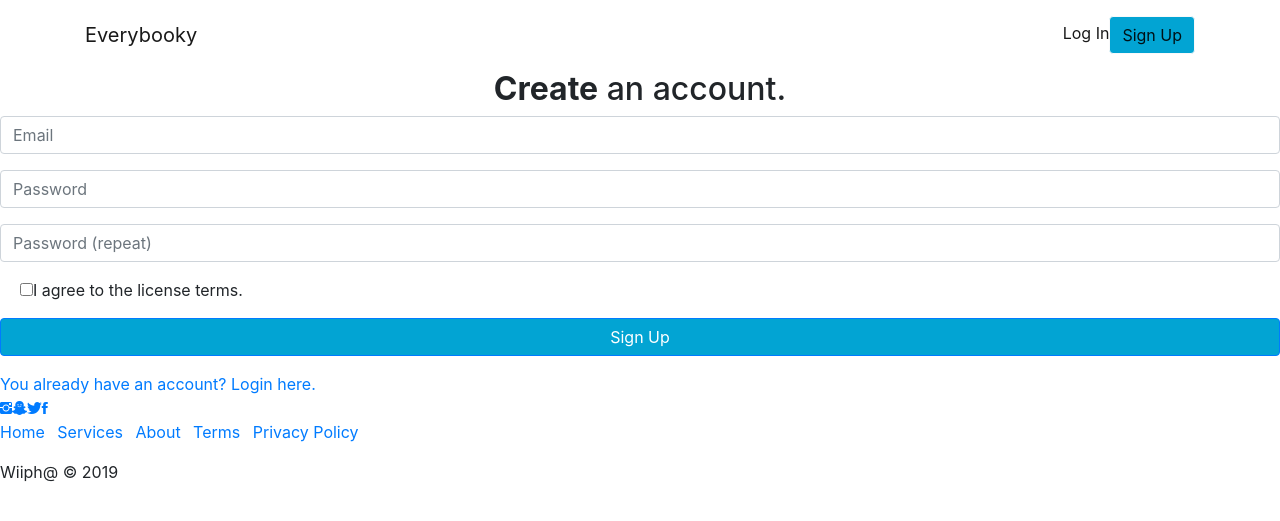
After one commit to j-Riv/everybooky, a Node server app: template views/login.handlebars in a window 1280 px wide. The commit adds this page. Shown: the top 521 px of the page. Run offline with Node 20, Linux system fonts and the light colour scheme; the template is opened without the code that fills it, so the values that code supplies are empty; some libraries are stand-ins or nearby versions.

Commit message:
added login.handlebars

```diff
--- a/views/layouts/main.handlebars
+++ b/views/layouts/main.handlebars
@@ -6,10 +6,15 @@
   <link rel="stylesheet" href="https://maxcdn.bootstrapcdn.com/bootstrap/4.0.0-beta.3/css/bootstrap.min.css">
   <link rel="stylesheet" href="/styles/styles.css" media="screen" title="no title" charset="utf-8">
   <title>Home Page</title>
+  <link rel="stylesheet" href="https://cdnjs.cloudflare.com/ajax/libs/twitter-bootstrap/4.2.1/css/bootstrap.min.css">
+  <link rel="stylesheet" href="https://cdnjs.cloudflare.com/ajax/libs/ionicons/2.0.1/css/ionicons.min.css">
+  <link rel="stylesheet" href="assets/css/styles.min.css">
 </head>
 
 <body>
   {{{body}}}
+  <script src="https://cdnjs.cloudflare.com/ajax/libs/jquery/3.3.1/jquery.min.js"></script>
+  <script src="https://cdnjs.cloudflare.com/ajax/libs/twitter-bootstrap/4.2.1/js/bootstrap.bundle.min.js"></script>
 </body>
 
 </html>
--- /dev/null
+++ b/views/login.handlebars
@@ -0,0 +1,63 @@
+<!-- Start: Navigation with Button -->
+<div>
+    <nav class="navbar navbar-light navbar-expand-md navigation-clean-button">
+        <div class="container"><a class="navbar-brand" href="#">Everybooky</a><button class="navbar-toggler"
+                data-toggle="collapse" data-target="#navcol-1"><span class="sr-only">Toggle navigation</span><span
+                    class="navbar-toggler-icon"></span></button>
+            <div class="collapse navbar-collapse" id="navcol-1">
+                <ul class="nav navbar-nav mr-auto"></ul><span class="navbar-text actions"> <a href="#" class="login">Log
+                        In</a><a class="btn btn-light action-button" role="button" href="#"
+                        style="background-color: rgb(2,164,211);">Sign Up</a></span>
+            </div>
+        </div>
+    </nav>
+</div>
+<!-- End: Navigation with Button -->
+<!-- Start: Registration Form with Photo -->
+<div class="register-photo">
+    <!-- Start: Form Container -->
+    <div class="form-container">
+        <!-- Start: Image -->
+        <div class="image-holder"></div>
+        <!-- End: Image -->
+        <form method="post">
+            <h2 class="text-center"><strong>Create</strong> an account.</h2>
+            <div class="form-group"><input class="form-control" type="email" name="email" placeholder="Email"></div>
+            <div class="form-group"><input class="form-control" type="password" name="password" placeholder="Password">
+            </div>
+            <div class="form-group"><input class="form-control" type="password" name="password-repeat"
+                    placeholder="Password (repeat)"></div>
+            <div class="form-group">
+                <div class="form-check"><label class="form-check-label"><input class="form-check-input"
+                            type="checkbox">I agree to the license terms.</label></div>
+            </div>
+            <div class="form-group"><button class="btn btn-primary btn-block" type="submit"
+                    style="background-color: rgb(2,164,211);">Sign Up</button></div><a href="#" class="already">You
+                already have an account? Login here.</a>
+        </form>
+    </div>
+    <!-- End: Form Container -->
+</div>
+<!-- End: Registration Form with Photo -->
+<!-- Start: Footer Basic -->
+<div class="footer-basic">
+    <footer>
+        <!-- Start: Social Icons -->
+        <div class="social"><a href="#"><i class="icon ion-social-instagram"></i></a><a href="#"><i
+                    class="icon ion-social-snapchat"></i></a><a href="#"><i class="icon ion-social-twitter"></i></a><a
+                href="#"><i class="icon ion-social-facebook"></i></a></div>
+        <!-- End: Social Icons -->
+        <!-- Start: Links -->
+        <ul class="list-inline">
+            <li class="list-inline-item"><a href="#">Home</a></li>
+            <li class="list-inline-item"><a href="#">Services</a></li>
+            <li class="list-inline-item"><a href="#">About</a></li>
+            <li class="list-inline-item"><a href="#">Terms</a></li>
+            <li class="list-inline-item"><a href="#">Privacy Policy</a></li>
+        </ul>
+        <!-- End: Links -->
+        <!-- Start: Copyright -->
+        <p class="copyright">Wiiph@ © 2019</p>
+        <!-- End: Copyright -->
+    </footer>
+</div>
```
Also changed, not shown: homepage.html (added, +35 -0 lines), routes/htmlRoutes.js (deleted, +0 -27 lines).
